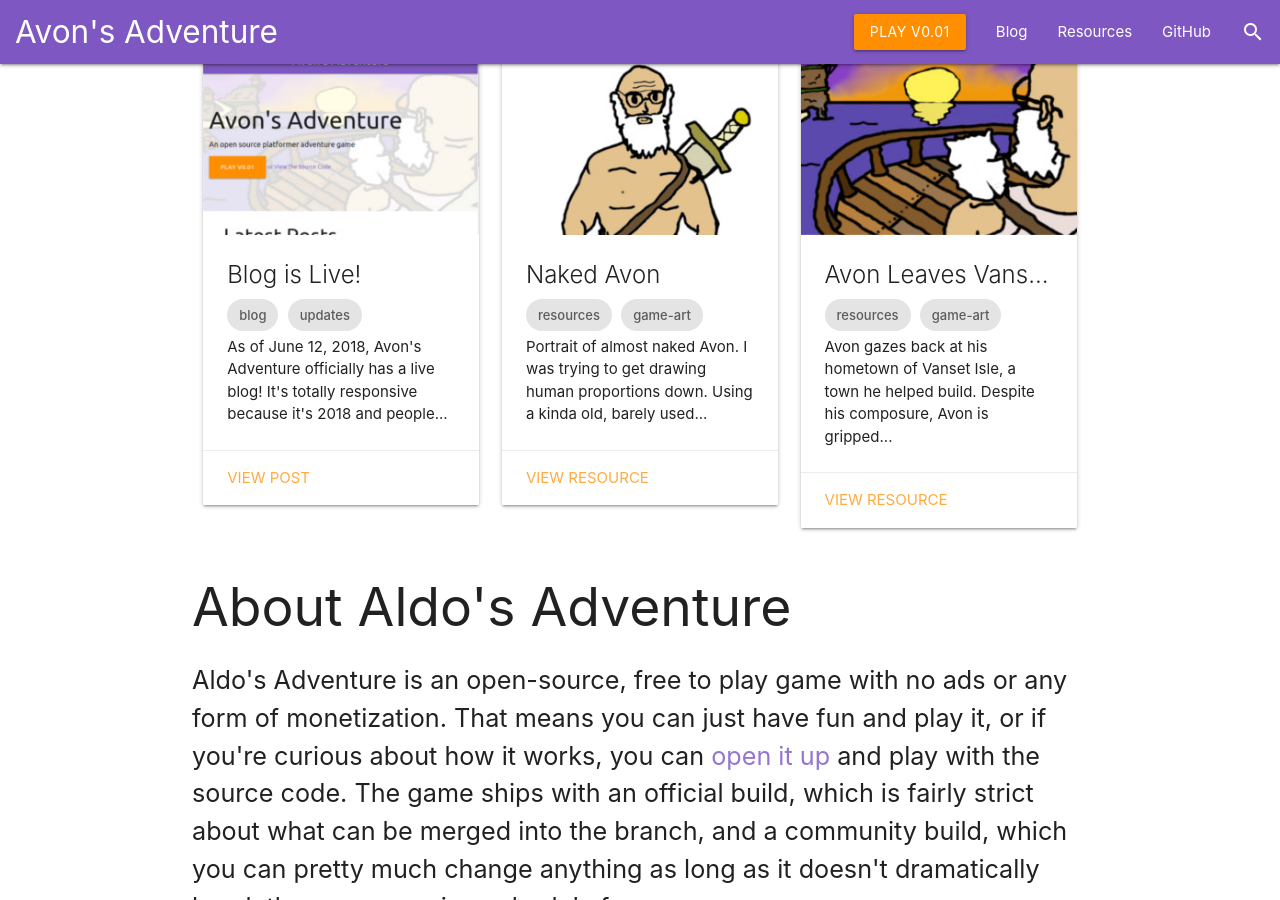
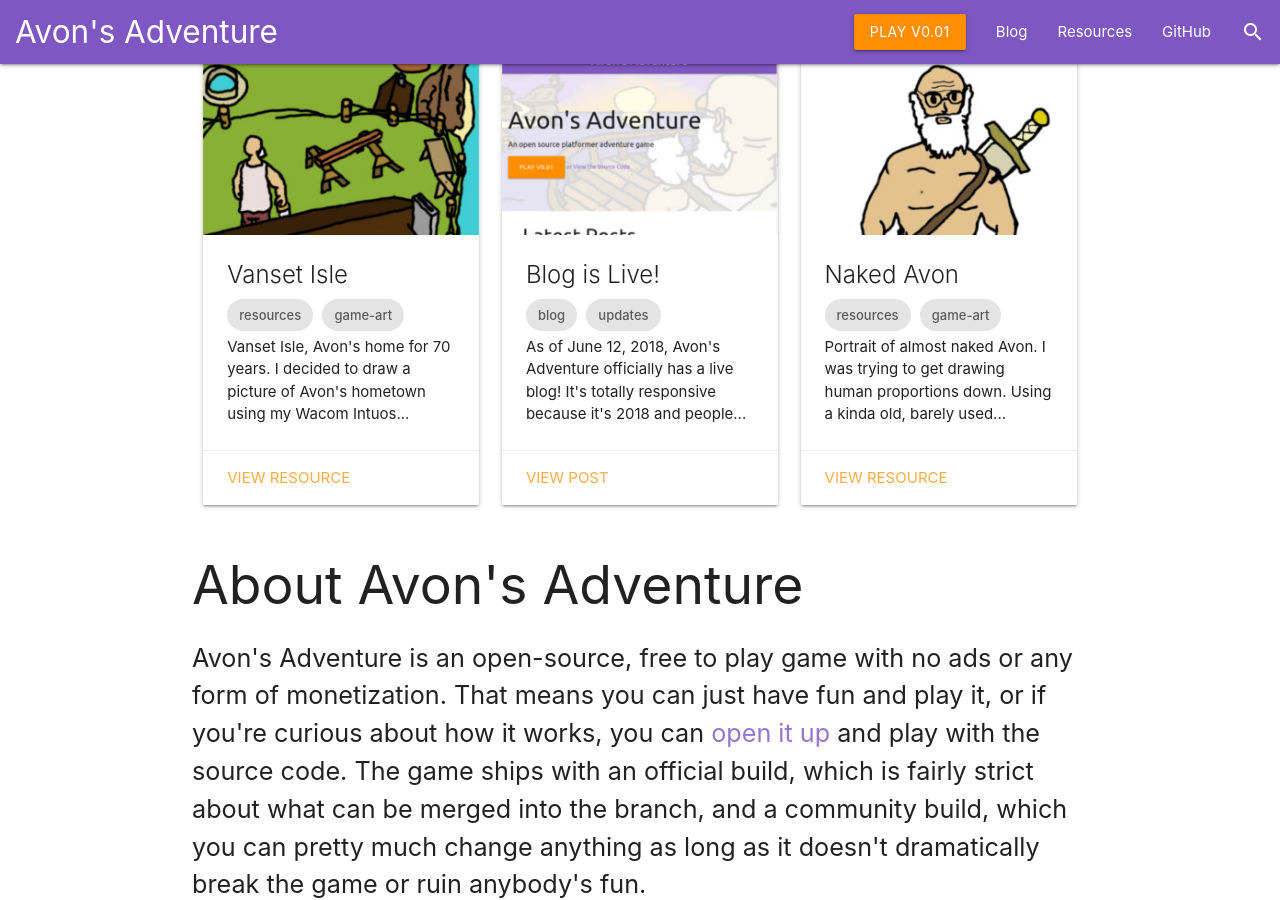
Before and after one commit to saricden/aldos-adventure, a Jekyll site: the page built from index.html, in a window 1280 px wide and 900 px high, scrolled down 517 px. Built offline with Jekyll 4.4.1, drawn with Linux system fonts in a browser that asks for light colours.

Commit message:
Adds new post, GA tracking code, and fixes typos on homepage.

```diff
--- /dev/null
+++ b/_posts/resources/game-art/2018-06-14-vanset-isle.md
@@ -0,0 +1,12 @@
+---
+layout: post
+title: "Vanset Isle"
+thumb: "vanset-isle.jpg"
+date: 2018-06-14 05:55:00
+categories: resources game-art
+---
+<img class="materialboxed" style="max-width:700px;" src="/avons-adventure/img/gameart/vanset-isle.png">
+
+<p class="flow-text">Vanset Isle, Avon's home for 70 years.</p>
+<p>I decided to draw a picture of Avon's hometown using my Wacom Intuos tablet, this time to practice drawing scenery.</p>
+<p>The drawing took around 3 or 4 hours, but I wasn't paying too much attention to the time... It's coloured in the same kind of lo-fi style that I think will become the art style of this game.</p>
--- a/index.html
+++ b/index.html
@@ -44,8 +44,8 @@
 
   </div>
 
-  <h2>About Aldo's Adventure</h2>
-  <p class="flow-text">Aldo's Adventure is an open-source, free to play game with no ads or any form of monetization. That means you can just have fun and play it, or if you're curious about how it works, you can <a href="//github.com/saricden/avons-adventure/" target="_blank">open it up</a> and play with the source code. The game ships with an official build, which is fairly strict about what can be merged into the branch, and a community build, which you can pretty much change anything as long as it doesn't dramatically break the game or ruin anybody's fun.</p>
+  <h2>About Avon's Adventure</h2>
+  <p class="flow-text">Avon's Adventure is an open-source, free to play game with no ads or any form of monetization. That means you can just have fun and play it, or if you're curious about how it works, you can <a href="//github.com/saricden/avons-adventure/" target="_blank">open it up</a> and play with the source code. The game ships with an official build, which is fairly strict about what can be merged into the branch, and a community build, which you can pretty much change anything as long as it doesn't dramatically break the game or ruin anybody's fun.</p>
   <div class="center-align margin-after">
     <a href="//avons-adventure.netlify.com/" target="_blank" class="btn">Play V{{ site.version }}</a>
     <a href="//avons-adventure-com.netlify.com/" target="_blank">or Play Community Build</a>
```
Also changed, not shown: _includes/head.html (+10 -0 lines), img/gameart/vanset-isle.png (added), img/thumbs/vanset-isle.jpg (added).
